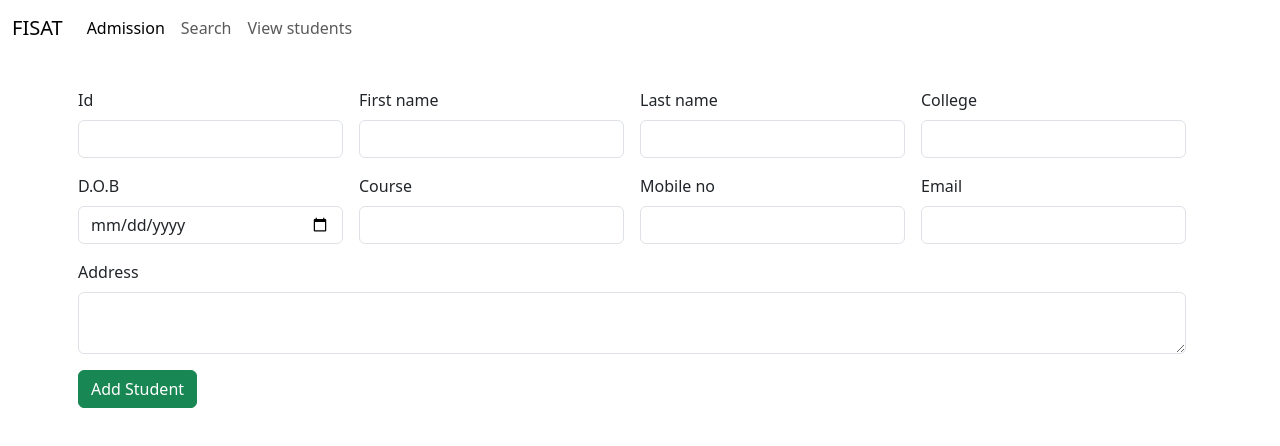
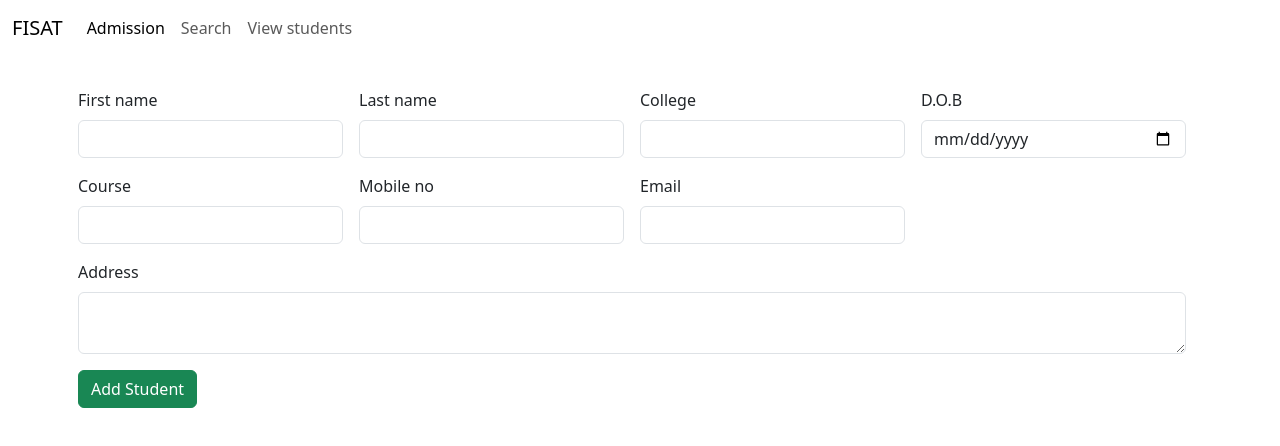
Before and after one commit to Abijith-V-001/react-stud-app-2024, a React (Create React App) app: page / in a window 1280 px wide. Shown: the top 446 px of the page. Built offline with nearby package versions, Linux system fonts and the light colour scheme.

Commit message:
now the data we added can be stored directly

```diff
--- a/src/Components/AddStudent.jsx
+++ b/src/Components/AddStudent.jsx
@@ -1,9 +1,9 @@
 import React, { useState } from 'react'
 import Navbar from './Navbar'
+import axios from 'axios'
 
 const AddStudent = () => {
     const [student,changeStudent]=useState({
-        "_id":"",
         "firstname":"",
         "lastname":"",
         "college":"",
@@ -18,6 +18,16 @@ const AddStudent = () => {
     }
     const readValue=()=>{
         console.log(student)
+        axios.post("https://courseapplogix.onrender.com/addstudents",student).then(
+            (response)=>{
+                console.log(response.data)
+                if (response.data.status=="success") {
+                    alert("Successfully added")
+                } else {
+                    alert("not added")
+                }
+            }
+        )
     }
     return (
         <div>
@@ -26,16 +36,11 @@ const AddStudent = () => {
                 <div className="row">
                     <div className="col col-12 col-sm-12 col-md-12 col-lg-12 col-xl-12 col-xxl-12"></div>
                     <div className="row g-3">
-                        <div className="col col-12 col-sm-6 col-md-4 col-lg-3 col-xl-3 col-xxl-3">
 
-                            <label htmlFor="" className="form-label">Id</label>
-                            <input type="text" className="form-control" name='_id' value={student._id} onChange={inputHandler}/>
-
-                        </div>
                         <div className="col col-12 col-sm-6 col-md-4 col-lg-3 col-xl-3 col-xxl-3">
 
                             <label htmlFor="" className="form-label">First name</label>
-                            <input type="text" className="form-control" name='firstname' value={student.fi} onChange={inputHandler}/>
+                            <input type="text" className="form-control" name='firstname' value={student.firstname} onChange={inputHandler}/>
 
                         </div>
                         <div className="col col-12 col-sm-6 col-md-4 col-lg-3 col-xl-3 col-xxl-3">
--- a/src/Components/View.jsx
+++ b/src/Components/View.jsx
@@ -5,12 +5,16 @@ import axios from 'axios'
 const View = () => {
     const [student, changeStudent] = useState([])
     const fetchStudent = () => {
-        axios.get("https://anishpdm.github.io/dummy-api-new/student.json").then(
+        axios.get("https://courseapplogix.onrender.com/getdata").then(
             (x) => {
                 changeStudent(x.data)
             }
 
-        ).catch().finally()
+        ).catch(
+            (error)=>{
+                console.log(error.message)
+            }
+        ).finally()
     }
     useEffect(() => {
         fetchStudent()
```
